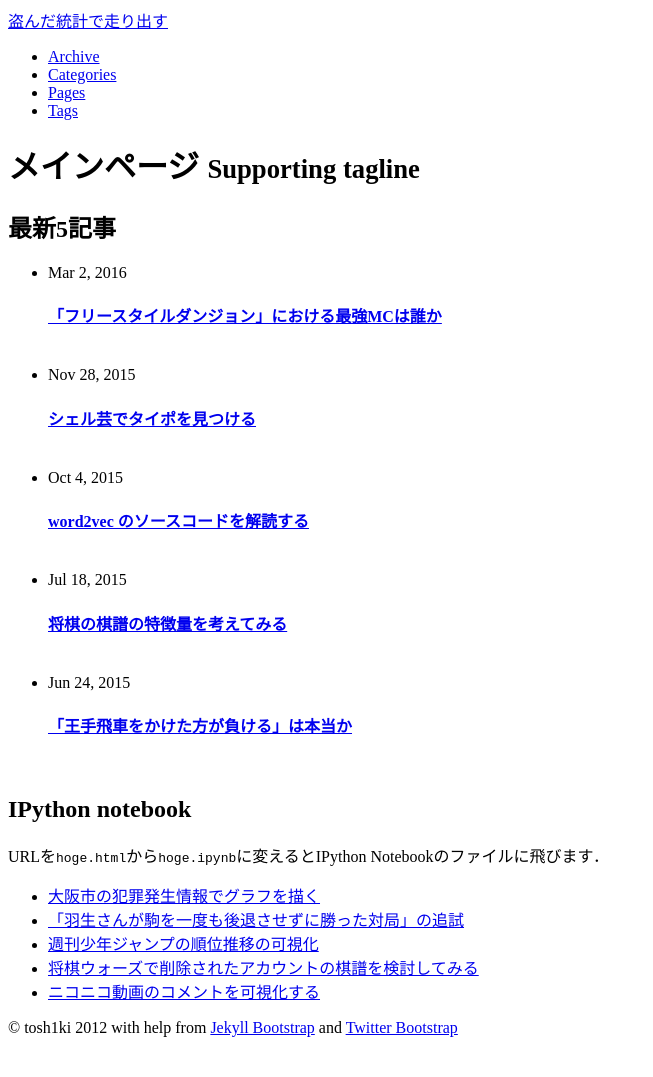
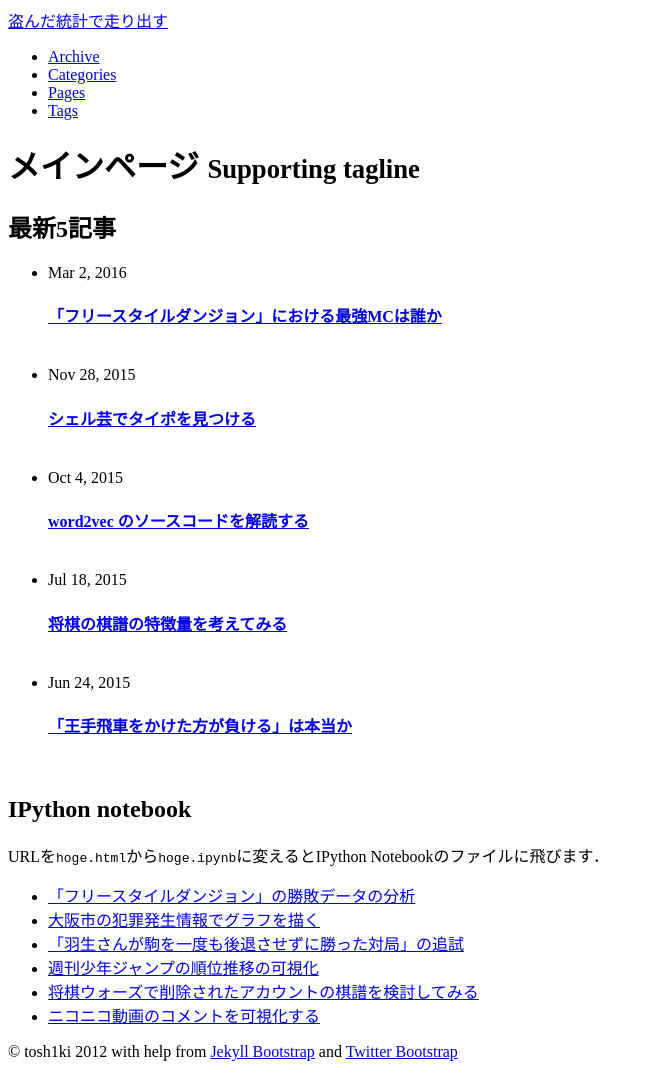
Before and after one commit to tosh1ki/tosh1ki.github.com, a Jekyll site: the page built from index.md, in a window 1280 px wide. Shown: the whole page, without its empty margins (0-653 px from the left). Built offline with Jekyll 4.4.1, drawn with Linux system fonts in a browser that asks for light colours; before the commit the page ends 1053 px from its top, so only the background shows below that.

Commit message:
Add link to freestyle.html

```diff
--- a/index.md
+++ b/index.md
@@ -22,6 +22,7 @@ tagline: 工事中
 <h2> IPython notebook </h2>
 URLを`hoge.html`から`hoge.ipynb`に変えるとIPython Notebookのファイルに飛びます．
 
+- [「フリースタイルダンジョン」の勝敗データの分析](/ipynb/freestyle.html)
 - [大阪市の犯罪発生情報でグラフを描く](/ipynb/hittakuri.html)
 - [「羽生さんが駒を一度も後退させずに勝った対局」の追試](/ipynb/search_dashing_habu.html)
 - [週刊少年ジャンプの順位推移の可視化](/ipynb/jump-vis.html)
```
